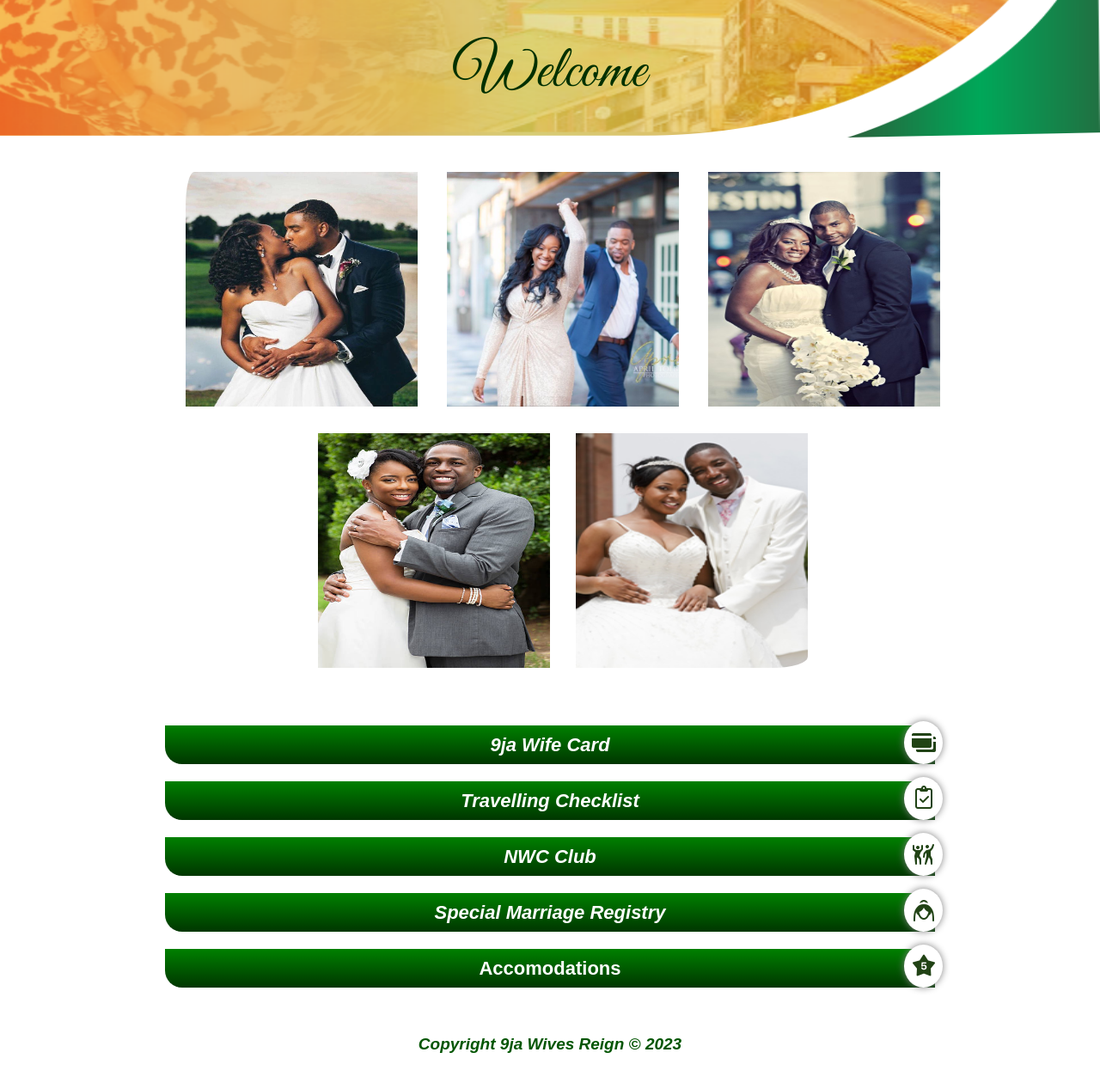
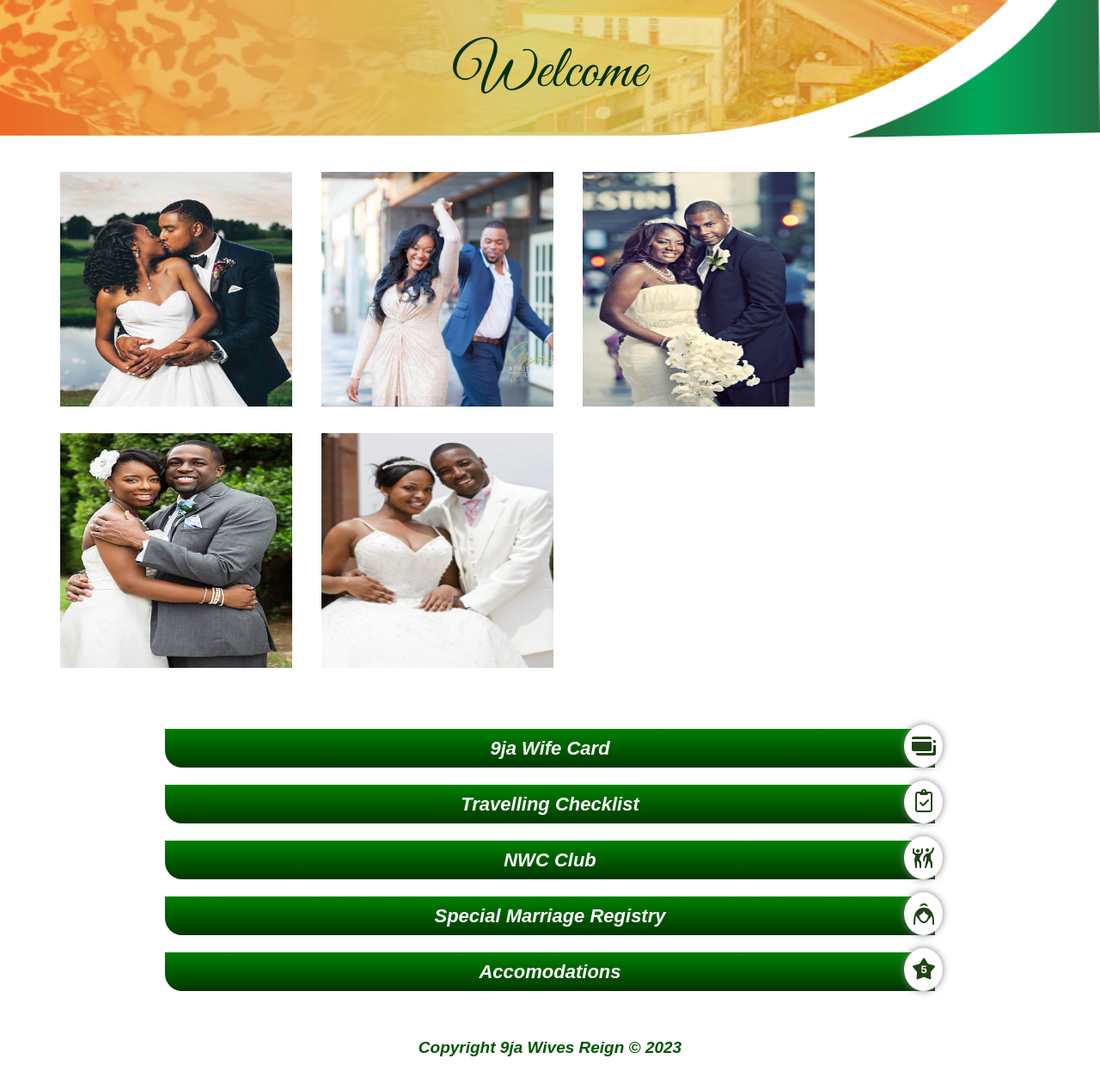
Before and after one commit to estherohiomame/9ja-wives-reign, a PHP site: page / in a window 1280 px wide. Shown: the part 560-1820 px from the top of the page at 86% size. Before the commit the page ends 1785 px from the top, so only its background shows below. Run offline with PHP 8.4, Linux system fonts and the light colour scheme.

Commit message:
Fix Gallery

```diff
--- a/9ja-wives.css
+++ b/9ja-wives.css
@@ -62,7 +62,7 @@
     display: flex;
     flex-direction: row;
 }
-
+/*
 .left img:first-of-type {
     border-top-left-radius: 40px;
 
@@ -70,7 +70,7 @@
 
 .right img:last-of-type {
     border-bottom-right-radius: 40px;
-}
+} */
 
 #button {
     display: flex;
--- a/index.html
+++ b/index.html
@@ -19,8 +19,6 @@
         <img src="images/couple1.jpg" alt="">
         <img src="images/couple4.jpg" alt="">
         <img src="images/couple3.jpg" alt="">
-    </div>
-    <div class="right">
         <img src="images/couple2.jpg" alt="">
         <img src="images/couple5.jpg" alt=""></div>
     </section>
@@ -39,7 +37,7 @@
             <button class="btn"><i>Special Marriage Registry</i></button><span class="ibg"><img src="images/BrideIcons.png" alt=""></span>
         </div>
         <div class="button">
-            <button class="btn"><i></i>Accomodations</i></button><span class="ibg"><img src="images/5 Star Hotel.png" alt=""></span>
+            <button class="btn"><i>Accomodations</i></button><span class="ibg"><img src="images/5 Star Hotel.png" alt=""></span>
         </div>
     </section>
 
```
